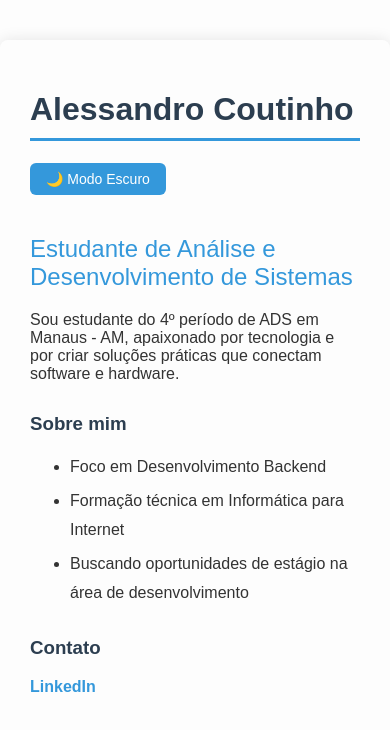
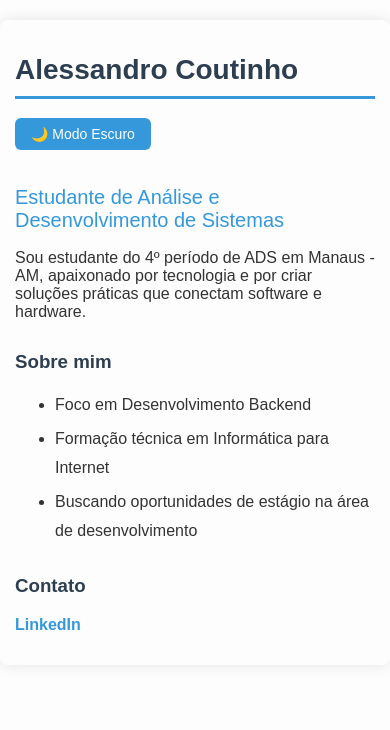
Before and after one commit to alessandrocoutoti-alt/minha-pagina-html, a plain HTML site: page index.html in a window 390 px wide. Drawn offline with Linux system fonts and the light colour scheme.

Commit message:
Adicionando responsividade e melhora texto dinâmico do botão de tema

```diff
--- a/style.css
+++ b/style.css
@@ -70,3 +70,17 @@ body.modo-escuro a {
     font-size: 14px;
     margin-bottom: 20px;
 }
+@media (max-width: 600px) {
+    body {
+        margin: 20px auto;
+        padding: 15px;
+    }
+
+    h1 {
+        font-size: 28px;
+    }
+
+    h2 {
+        font-size: 20px;
+    }
+}
```
